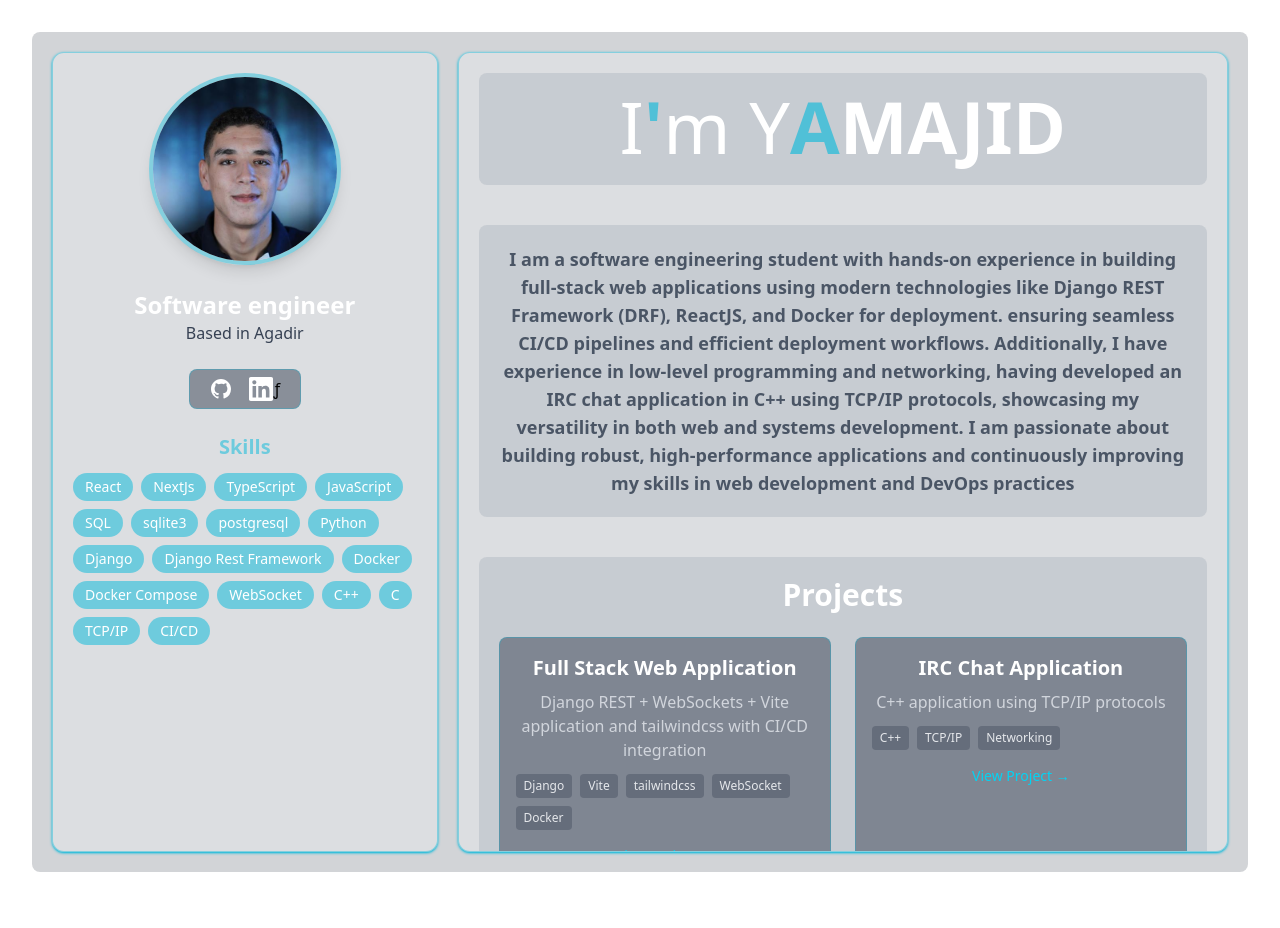
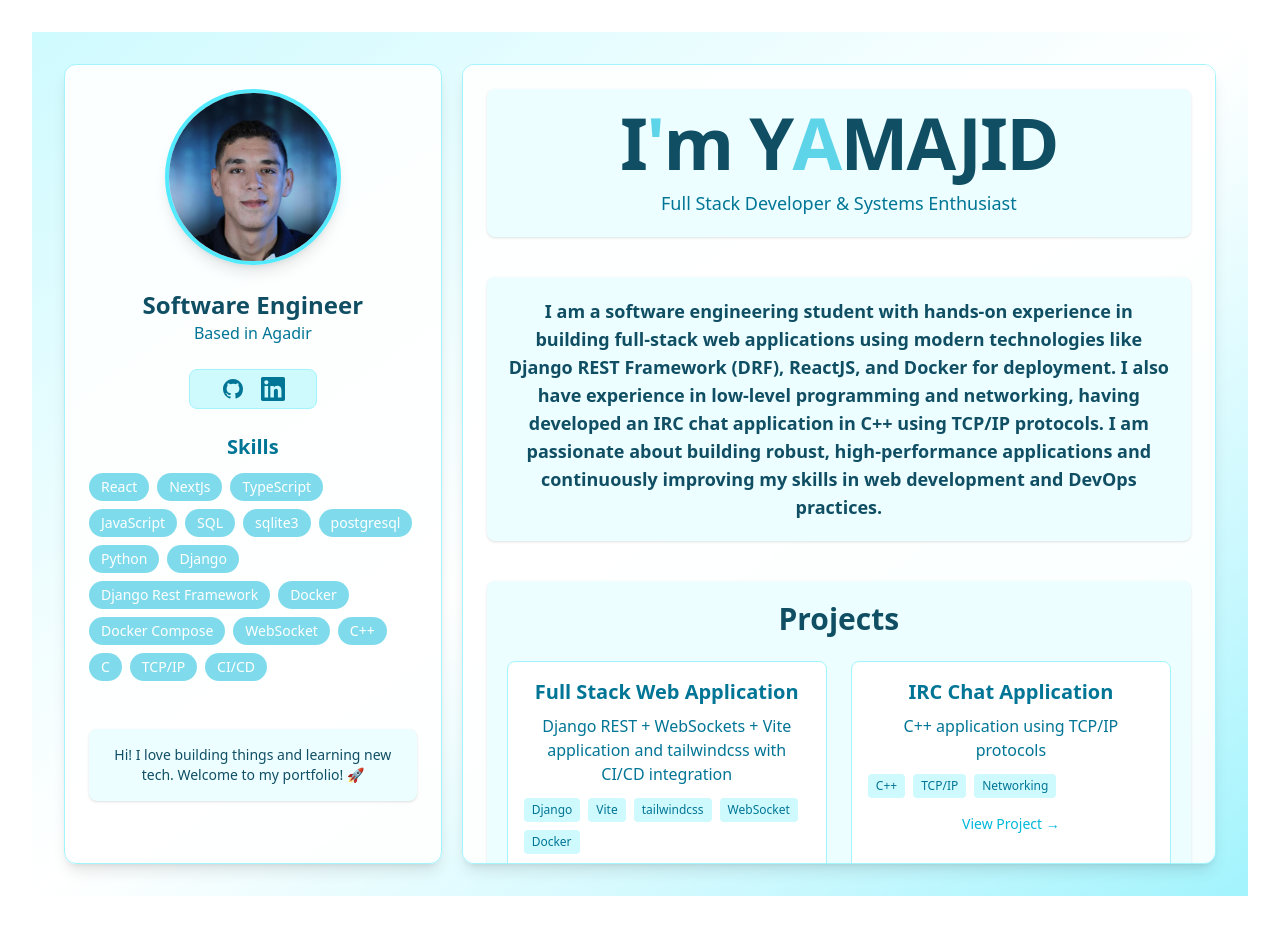
Before and after one commit to yamajid/portfolio, a React (Vite) app in the folder my-portfolio/: page / in a window 1280 px wide. Before the commit the page ends 904 px from the top, so only its background shows below. Built offline with nearby package versions, Linux system fonts and the light colour scheme.

Commit message:
latest version fixing email and resume issue

```diff
--- a/my-portfolio/index.html
+++ b/my-portfolio/index.html
@@ -2,7 +2,6 @@
 <html lang="en">
   <head>
     <meta charset="UTF-8" />
-    <link rel="icon" type="image/svg+xml" href="/vite.svg" />
     <meta name="viewport" content="width=device-width, initial-scale=1.0" />
     <title>Yamajid Portfolio</title>
   </head>
--- a/my-portfolio/src/App.tsx
+++ b/my-portfolio/src/App.tsx
@@ -1,47 +1,48 @@
-import { Card } from './components/ui/card'
-import './App.css'
+
+import { Card } from './components/ui/card';
+import './App.css';
 
 function App() {
+  // Simple, full-window, clean color palette
   return (
-    <>
+    <div className="min-h-screen min-w-full bg-gradient-to-br from-cyan-100 via-white to-cyan-200 flex items-center justify-center p-0">
       {/* Main container - flex column on mobile, row on larger screens */}
-      <div className='min-h-screen w-full flex flex-col lg:flex-row justify-center items-center gap-5 bg-gray-800/20 rounded-lg p-4 md:p-5'>
+      <div className='w-full min-h-screen flex flex-col lg:flex-row justify-center items-center gap-5 p-4 md:p-8'>
 
         {/* Left card - full width on mobile, 1/3 on larger screens */}
-        <Card className='bg-gray-200/50 min-h-[500px] h-auto lg:h-screen w-full lg:w-1/3 shadow-cyan-500 border-cyan-500/40 p-5 mb-5 lg:mb-0'>
+  <Card className='min-h-[500px] h-auto lg:h-screen w-full lg:w-1/3 bg-white/90 shadow-lg border-cyan-200 p-6 mb-5 lg:mb-0 flex flex-col items-center'>
           {/* Profile Section */}
           <div className="flex flex-col items-center space-y-6">
             {/* Profile Image */}
-            <div className="relative w-36 h-36 md:w-48 md:h-48 rounded-full overflow-hidden border-4 border-cyan-500/40 shadow-lg">
-              <img src="/yamajid.jpg"  className="w-full h-full object-cover" />
+            <div className="relative w-36 h-36 md:w-44 md:h-44 rounded-full overflow-hidden border-4 border-cyan-300 shadow-lg">
+              <img src="/yamajid.jpg"  className="w-full h-full object-cover" alt="Majid Yamaji" />
             </div>
             {/* Personal Info */}
             <div className="text-center">
-              <h2 className="text-xl md:text-2xl font-bold text-white">Software engineer</h2>
-              <p className="text-gray-700">Based in Agadir</p>
+              <h2 className="text-xl md:text-2xl font-bold text-cyan-900">Software Engineer</h2>
+              <p className="text-cyan-700">Based in Agadir</p>
             </div>
 
             {/* Contact Links */}
-            <div className='h-10 w-28 flex justify-center items-center bg-gray-700/50 border border-cyan-500/30 hover:shadow-cyan-500/20 hover:shadow-lg transition-all rounded-lg'>
-
+            <div className='h-10 w-32 flex justify-center items-center bg-cyan-100 border border-cyan-200 rounded-lg'>
             <div className="flex space-x-4">
-              <a href="https://github.com/yamajid" className="text-white hover:text-cyan-400 transition-colors">
+              <a href="https://github.com/yamajid" className="text-cyan-700 hover:text-cyan-500 transition-colors" target="_blank" rel="noopener noreferrer">
                 <svg className="w-6 h-6" fill="currentColor" viewBox="0 0 24 24" aria-hidden="true">
                   <path fillRule="evenodd" d="M12 2C6.477 2 2 6.484 2 12.017c0 4.425 2.865 8.18 6.839 9.504.5.092.682-.217.682-.483 0-.237-.008-.868-.013-1.703-2.782.605-3.369-1.343-3.369-1.343-.454-1.158-1.11-1.466-1.11-1.466-.908-.62.069-.608.069-.608 1.003.07 1.531 1.032 1.531 1.032.892 1.53 2.341 1.088 2.91.832.092-.647.35-1.088.636-1.338-2.22-.253-4.555-1.113-4.555-4.951 0-1.093.39-1.988 1.029-2.688-.103-.253-.446-1.272.098-2.65 0 0 .84-.27 2.75 1.026A9.564 9.564 0 0112 6.844c.85.004 1.705.115 2.504.337 1.909-1.296 2.747-1.027 2.747-1.027.546 1.379.202 2.398.1 2.651.64.7 1.028 1.595 1.028 2.688 0 3.848-2.339 4.695-4.566 4.943.359.309.678.92.678 1.855 0 1.338-.012 2.419-.012 2.747 0 .268.18.58.688.482A10.019 10.019 0 0022 12.017C22 6.484 17.522 2 12 2z" clipRule="evenodd" />
                 </svg>
               </a>
-              <a href="https://linkedin.com/in/yamajid" className="text-white hover:text-cyan-400 transition-colors">
+              <a href="https://linkedin.com/in/yamajid" className="text-cyan-700 hover:text-cyan-500 transition-colors" target="_blank" rel="noopener noreferrer">
                 <svg className="w-6 h-6" fill="currentColor" viewBox="0 0 24 24" aria-hidden="true">
                   <path d="M20.447 20.452h-3.554v-5.569c0-1.328-.027-3.037-1.852-3.037-1.853 0-2.136 1.445-2.136 2.939v5.667H9.351V9h3.414v1.561h.046c.477-.9 1.637-1.85 3.37-1.85 3.601 0 4.267 2.37 4.267 5.455v6.286zM5.337 7.433c-1.144 0-2.063-.926-2.063-2.065 0-1.138.92-2.063 2.063-2.063 1.14 0 2.064.925 2.064 2.063 0 1.139-.925 2.065-2.064 2.065zm1.782 13.019H3.555V9h3.564v11.452zM22.225 0H1.771C.792 0 0 .774 0 1.729v20.542C0 23.227.792 24 1.771 24h20.451C23.2 24 24 23.227 24 22.271V1.729C24 .774 23.2 0 22.222 0h.003z" />
                 </svg>
               </a>
               {/* Add more social icons as needed */}
-ƒ            </div>
+            </div>
             </div>
 
             {/* Skills Section */}
             <div className="w-full">
-              <h3 className="text-xl font-bold text-cyan-500/50 mb-3">Skills</h3>
+              <h3 className="text-xl font-bold text-cyan-700 mb-3">Skills</h3>
               <div className="flex flex-wrap gap-2">
                 <span className="px-3 py-1 bg-cyan-500/50 text-white rounded-full text-sm">React</span>
                 <span className="px-3 py-1 bg-cyan-500/50 text-white rounded-full text-sm">NextJs</span>
@@ -64,133 +65,136 @@ function App() {
               </div>
             </div>
 
-            {/* Date/Time Display - Added to the bottom of left card */}
+            {/* Simple bio */}
+            <div className="mt-6 p-4 rounded-lg bg-cyan-50 text-cyan-900 text-center text-sm shadow">Hi! I love building things and learning new tech. Welcome to my portfolio! 🚀</div>
           </div>
         </Card>
 
         {/* Right card - full width on mobile, 2/3 on larger screens */}
-        <Card className='bg-gray-200/50 min-h-[500px] h-auto lg:h-screen w-full lg:w-2/3 shadow-cyan-500 border-cyan-500/40 p-5 overflow-y-auto'>
+        <Card className='min-h-[500px] h-auto lg:h-screen w-full lg:w-2/3 bg-white/90 shadow-lg border-cyan-200 p-6 overflow-y-auto'>
           <div className='rounded-lg h-auto space-y-8 md:space-y-10 flex-col'>
             {/* Name Section - responsive text size */}
-            <div className='bg-gray-400/30 rounded-lg p-4 md:p-5'>
-              <h1 className='text-white text-4xl md:text-5xl lg:text-7xl animate-bounce'>
+            <div className='rounded-lg p-4 md:p-5 shadow bg-cyan-50'>
+              <h1 className='text-cyan-900 text-4xl md:text-5xl lg:text-7xl font-extrabold tracking-tight animate-bounce'>
                 I<span className='text-cyan-500/60'><b>'</b></span>m Y<span className='text-cyan-500/60'><b>A</b></span><b>MAJID</b>
               </h1>
+              <p className='mt-2 text-base md:text-lg font-medium text-cyan-700'>Full Stack Developer & Systems Enthusiast</p>
             </div>
 
             {/* Bio Section */}
-            <div className='bg-gray-400/30 rounded-lg p-4 md:p-5'>
-              <p className='text-gray-600 text-base md:text-lg'><b>
-                I am a software engineering student with hands-on experience in building full-stack web
-                applications using modern technologies like Django REST Framework (DRF), ReactJS,
-                and Docker for deployment. ensuring seamless CI/CD pipelines and efficient
-                deployment workflows. Additionally, I have experience in low-level programming and
-                networking, having developed an IRC chat application in C++ using TCP/IP protocols,
-                showcasing my versatility in both web and systems development. I am
-                passionate about building robust, high-performance applications and
-                continuously improving my skills in web development and DevOps
-                practices
-              </b></p>
+            <div className='rounded-lg p-4 md:p-5 shadow bg-cyan-50'>
+              <p className='text-base md:text-lg font-semibold text-cyan-900'>I am a software engineering student with hands-on experience in building full-stack web applications using modern technologies like Django REST Framework (DRF), ReactJS, and Docker for deployment. I also have experience in low-level programming and networking, having developed an IRC chat application in C++ using TCP/IP protocols. I am passionate about building robust, high-performance applications and continuously improving my skills in web development and DevOps practices.</p>
             </div>
 
             {/* Projects Section */}
-            <div className='bg-gray-400/30 rounded-lg p-4 md:p-5'>
-              <h2 className='text-white text-2xl md:text-3xl mb-4 md:mb-6 font-bold'>Projects</h2>
-
+            <div className='rounded-lg p-4 md:p-5 shadow bg-cyan-50'>
+              <h2 className='text-2xl md:text-3xl mb-4 md:mb-6 font-bold text-cyan-900'>Projects</h2>
               <div className='grid grid-cols-1 md:grid-cols-2 gap-4 md:gap-6'>
                 {/* Project Card 1 */}
-                <div className='bg-gray-700/50 rounded-lg p-4 border border-cyan-500/30 hover:shadow-cyan-500/20 hover:shadow-lg transition-all'>
-                  <h3 className='text-white text-lg md:text-xl font-bold'>Full Stack Web Application</h3>
-                  <p className='text-gray-300 mt-2 text-sm md:text-base'>Django REST + WebSockets + Vite application and tailwindcss with CI/CD integration</p>
+                <div className='rounded-lg p-4 border border-cyan-200 bg-white hover:shadow-lg transition-all'>
+                  <h3 className='text-cyan-700 text-lg md:text-xl font-bold'>Full Stack Web Application</h3>
+                  <p className='text-cyan-700 mt-2 text-sm md:text-base'>Django REST + WebSockets + Vite application and tailwindcss with CI/CD integration</p>
                   <div className='flex flex-wrap gap-2 mt-3'>
-                    <span className='px-2 py-1 bg-gray-600/50 text-gray-200 rounded text-xs'>Django</span>
-                    <span className='px-2 py-1 bg-gray-600/50 text-gray-200 rounded text-xs'>Vite</span>
-                    <span className='px-2 py-1 bg-gray-600/50 text-gray-200 rounded text-xs'>tailwindcss</span>
-                    <span className='px-2 py-1 bg-gray-600/50 text-gray-200 rounded text-xs'>WebSocket</span>
-                    <span className='px-2 py-1 bg-gray-600/50 text-gray-200 rounded text-xs'>Docker</span>
+                    <span className='px-2 py-1 bg-cyan-100 text-cyan-700 rounded text-xs'>Django</span>
+                    <span className='px-2 py-1 bg-cyan-100 text-cyan-700 rounded text-xs'>Vite</span>
+                    <span className='px-2 py-1 bg-cyan-100 text-cyan-700 rounded text-xs'>tailwindcss</span>
+                    <span className='px-2 py-1 bg-cyan-100 text-cyan-700 rounded text-xs'>WebSocket</span>
+                    <span className='px-2 py-1 bg-cyan-100 text-cyan-700 rounded text-xs'>Docker</span>
                   </div>
-                  <a href="https://www.github.com/yamajid/ft_transcendence" className='text-cyan-400 text-sm mt-4 inline-block hover:underline'>View Project →</a>
+                  <a href="https://www.github.com/yamajid/ft_transcendence" className='text-cyan-500 text-sm mt-4 inline-block hover:underline' target="_blank" rel="noopener noreferrer">View Project →</a>
                 </div>
 
                 {/* Project Card 2 */}
-                <div className='bg-gray-700/50 rounded-lg p-4 border border-cyan-500/30 hover:shadow-cyan-500/20 hover:shadow-lg transition-all'>
-                  <h3 className='text-white text-lg md:text-xl font-bold'>IRC Chat Application</h3>
-                  <p className='text-gray-300 mt-2 text-sm md:text-base'>C++ application using TCP/IP protocols</p>
+                <div className='rounded-lg p-4 border border-cyan-200 bg-white hover:shadow-lg transition-all'>
+                  <h3 className='text-cyan-700 text-lg md:text-xl font-bold'>IRC Chat Application</h3>
+                  <p className='text-cyan-700 mt-2 text-sm md:text-base'>C++ application using TCP/IP protocols</p>
                   <div className='flex flex-wrap gap-2 mt-3'>
-                    <span className='px-2 py-1 bg-gray-600/50 text-gray-200 rounded text-xs'>C++</span>
-                    <span className='px-2 py-1 bg-gray-600/50 text-gray-200 rounded text-xs'>TCP/IP</span>
-                    <span className='px-2 py-1 bg-gray-600/50 text-gray-200 rounded text-xs'>Networking</span>
+                    <span className='px-2 py-1 bg-cyan-100 text-cyan-700 rounded text-xs'>C++</span>
+                    <span className='px-2 py-1 bg-cyan-100 text-cyan-700 rounded text-xs'>TCP/IP</span>
+                    <span className='px-2 py-1 bg-cyan-100 text-cyan-700 rounded text-xs'>Networking</span>
                   </div>
-                  <a href="https://www.github/com/yamajid/ft_irc" className='text-cyan-400 text-sm mt-4 inline-block hover:underline'>View Project →</a>
+                  <a href="https://www.github.com/yamajid/ft_irc" className='text-cyan-500 text-sm mt-4 inline-block hover:underline' target="_blank" rel="noopener noreferrer">View Project →</a>
                 </div>
-                <div className='bg-gray-700/50 rounded-lg p-4 border border-cyan-500/30 hover:shadow-cyan-500/20 hover:shadow-lg transition-all'>
-                  <h3 className='text-white text-lg md:text-xl font-bold'>MultiServiceDocker</h3>
-                  <p className='text-gray-300 mt-2 text-sm md:text-base'>Docker, Docker Compose, Microservices, CI/CD, NGINX, MariaDB, WordPress</p>
+
+                {/* Project Card 3: Chat App (NEW) */}
+                <div className='rounded-lg p-4 border border-cyan-200 bg-white hover:shadow-lg transition-all'>
+                  <h3 className='text-cyan-700 text-lg md:text-xl font-bold'>Chat Application (React + Django)</h3>
+                  <p className='text-cyan-700 mt-2 text-sm md:text-base'>A real-time chat application built with React and Django, featuring WebSocket communication, authentication, and a modern UI.</p>
                   <div className='flex flex-wrap gap-2 mt-3'>
-                    <span className='px-2 py-1 bg-gray-600/50 text-gray-200 rounded text-xs'>Docker</span>
-                    <span className='px-2 py-1 bg-gray-600/50 text-gray-200 rounded text-xs'>Docker compose</span>
-                    <span className='px-2 py-1 bg-gray-600/50 text-gray-200 rounded text-xs'>Nginx</span>
+                    <span className='px-2 py-1 bg-cyan-100 text-cyan-700 rounded text-xs'>React</span>
+                    <span className='px-2 py-1 bg-cyan-100 text-cyan-700 rounded text-xs'>Django</span>
+                    <span className='px-2 py-1 bg-cyan-100 text-cyan-700 rounded text-xs'>WebSocket</span>
+                    <span className='px-2 py-1 bg-cyan-100 text-cyan-700 rounded text-xs'>Docker</span>
                   </div>
-                  <a href="https://www.github.com/yamajid/Inception" className='text-cyan-400 text-sm mt-4 inline-block hover:underline'>View Project →</a>
+                  <a href="https://github.com/yamajid/chat_app" className='text-cyan-500 text-sm mt-4 inline-block hover:underline' target="_blank" rel="noopener noreferrer">View Project →</a>
                 </div>
-                <div className='bg-gray-700/50 rounded-lg p-4 border border-cyan-500/30 hover:shadow-cyan-500/20 hover:shadow-lg transition-all'>
-                  <h3 className='text-white text-lg md:text-xl font-bold'>Minishell</h3>
-                  <p className='text-gray-300 mt-2 text-sm md:text-base'>A custom implementation of a Unix shell, featuring command execution, built-in commands, and input/output redirection.</p>
+
+                {/* Project Card 4 */}
+                <div className='rounded-lg p-4 border border-cyan-200 bg-white hover:shadow-lg transition-all'>
+                  <h3 className='text-cyan-700 text-lg md:text-xl font-bold'>MultiServiceDocker</h3>
+                  <p className='text-cyan-700 mt-2 text-sm md:text-base'>Docker, Docker Compose, Microservices, CI/CD, NGINX, MariaDB, WordPress</p>
                   <div className='flex flex-wrap gap-2 mt-3'>
-                    <span className='px-2 py-1 bg-gray-600/50 text-gray-200 rounded text-xs'>C Language</span>
+                    <span className='px-2 py-1 bg-cyan-100 text-cyan-700 rounded text-xs'>Docker</span>
+                    <span className='px-2 py-1 bg-cyan-100 text-cyan-700 rounded text-xs'>Docker compose</span>
+                    <span className='px-2 py-1 bg-cyan-100 text-cyan-700 rounded text-xs'>Nginx</span>
                   </div>
-                  <a href="https://www.github.com/yamajid/Inception" className='text-cyan-400 text-sm mt-4 inline-block hover:underline'>View Project →</a>
+                  <a href="https://www.github.com/yamajid/Inception" className='text-cyan-500 text-sm mt-4 inline-block hover:underline' target="_blank" rel="noopener noreferrer">View Project →</a>
+                </div>
+
+                {/* Project Card 5 */}
+                <div className='rounded-lg p-4 border border-cyan-200 bg-white hover:shadow-lg transition-all'>
+                  <h3 className='text-cyan-700 text-lg md:text-xl font-bold'>Minishell</h3>
+                  <p className='text-cyan-700 mt-2 text-sm md:text-base'>A custom implementation of a Unix shell, featuring command execution, built-in commands, and input/output redirection.</p>
+                  <div className='flex flex-wrap gap-2 mt-3'>
+                    <span className='px-2 py-1 bg-cyan-100 text-cyan-700 rounded text-xs'>C Language</span>
+                  </div>
+                  <a href="https://www.github.com/yamajid/Inception" className='text-cyan-500 text-sm mt-4 inline-block hover:underline' target="_blank" rel="noopener noreferrer">View Project →</a>
                 </div>
               </div>
             </div>
 
             {/* Experience Section */}
-            <div className='bg-gray-400/30 rounded-lg p-4 md:p-5'>
-              <h2 className='text-white text-2xl md:text-3xl mb-4 md:mb-6 font-bold'>Experience</h2>
-
+            <div className='rounded-lg p-4 md:p-5 shadow bg-cyan-50'>
+              <h2 className='text-2xl md:text-3xl mb-4 md:mb-6 font-bold text-cyan-900'>Experience</h2>
               <div className='space-y-6'>
                 {/* Experience Item 1 */}
-                <div className='relative pl-8 border-l-2 border-cyan-500/40'>
-                  <div className='absolute -left-[9px] top-0 w-4 h-4 bg-cyan-500 rounded-full'></div>
-                  <h3 className='text-white text-lg md:text-xl font-bold'>Web Developer</h3>
-                  <p className='text-cyan-400'>Company Name • 2023 - Present</p>
-                  <p className='text-gray-700 mt-2 text-sm md:text-base'>
-                    Developed and maintained full-stack web applications using React and Django REST Framework.
-                    Implemented CI/CD pipelines and containerized applications with Docker.
+                <div className='relative pl-8 border-l-2 border-cyan-200'>
+                  <div className='absolute -left-[9px] top-0 w-4 h-4 bg-cyan-300 rounded-full'></div>
+                  <h3 className='text-lg md:text-xl font-bold text-cyan-900'>Web Developer</h3>
+                  <p className='text-cyan-700'>Company Name • 2023 - Present</p>
+                  <p className='mt-2 text-sm md:text-base text-cyan-700'>
+                    Developed and maintained full-stack web applications using React and Django REST Framework. Implemented CI/CD pipelines and containerized applications with Docker.
                   </p>
                 </div>
-
                 {/* Experience Item 2 */}
-                <div className='relative pl-8 border-l-2 border-cyan-500/40'>
-                  <div className='absolute -left-[9px] top-0 w-4 h-4 bg-cyan-500 rounded-full'></div>
-                  <h3 className='text-white text-lg md:text-xl font-bold'>Digital Solutions Architect</h3>
-                  <p className='text-cyan-400'>2022 - 2025</p>
-                  <p className='text-gray-700 mt-2 text-sm md:text-base'>
-                    Finishing the cursus at 1337 School, I have learned a lot of things about programming and
-                    how to work in a team
+                <div className='relative pl-8 border-l-2 border-cyan-200'>
+                  <div className='absolute -left-[9px] top-0 w-4 h-4 bg-cyan-300 rounded-full'></div>
+                  <h3 className='text-lg md:text-xl font-bold text-cyan-900'>Digital Solutions Architect</h3>
+                  <p className='text-cyan-700'>2022 - 2025</p>
+                  <p className='mt-2 text-sm md:text-base text-cyan-700'>
+                    Finishing the cursus at 1337 School, I have learned a lot of things about programming and how to work in a team
                   </p>
                 </div>
               </div>
             </div>
 
             {/* Contact Section */}
-            <div className='bg-gray-400/30 rounded-lg p-4 md:p-5'>
-              <h2 className='text-white text-2xl md:text-3xl mb-3 md:mb-4 font-bold'>Get In Touch</h2>
-              <p className='text-gray-700 mb-4 md:mb-6 text-sm md:text-base'>Interested in working together? Feel free to contact me!</p>
-
+            <div className='rounded-lg p-4 md:p-5 shadow bg-cyan-50'>
+              <h2 className='text-2xl md:text-3xl mb-3 md:mb-4 font-bold text-cyan-900'>Get In Touch</h2>
+              <p className='mb-4 md:mb-6 text-sm md:text-base text-cyan-700'>Interested in working together? Feel free to contact me!</p>
               <div className='flex flex-wrap items-center gap-4 md:space-x-6'>
-                <a href="mailto:yamajid13@outlook.com" className='px-4 py-2 bg-cyan-500/80 text-white rounded-md hover:bg-cyan-600 transition-colors text-sm md:text-base'>
+                <a href="mailto:yamajid13@outlook.com" className='px-4 py-2 bg-cyan-500 text-white rounded-md hover:bg-cyan-600 transition-colors text-sm md:text-base shadow'>
                   Email Me
                 </a>
-                <a href="/resume.pdf" className='px-4 py-2 bg-gray-700 text-white rounded-md hover:bg-gray-800 transition-colors text-sm md:text-base'>
-                  Download Resume
+                <a href="YounesAmajid.pdf" target="_blank" rel="noopener noreferrer" className='px-4 py-2 bg-cyan-300 text-white rounded-md hover:bg-cyan-400 transition-colors text-sm md:text-base shadow'>
+                  See Resume
                 </a>
               </div>
             </div>
           </div>
         </Card>
       </div>
-    </>
+    </div>
   )
 }
 
```
Also changed, not shown: 2 other files (tests, documents, lock files or other folders).
